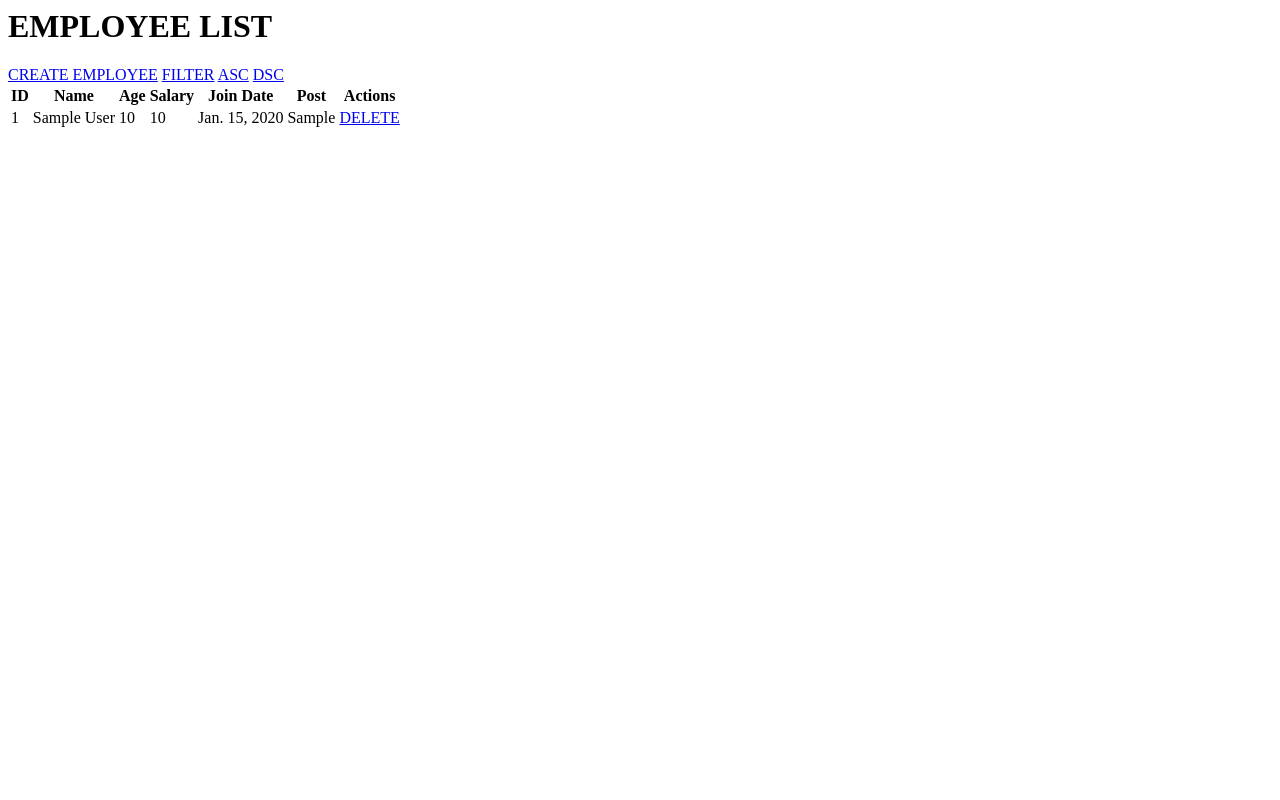
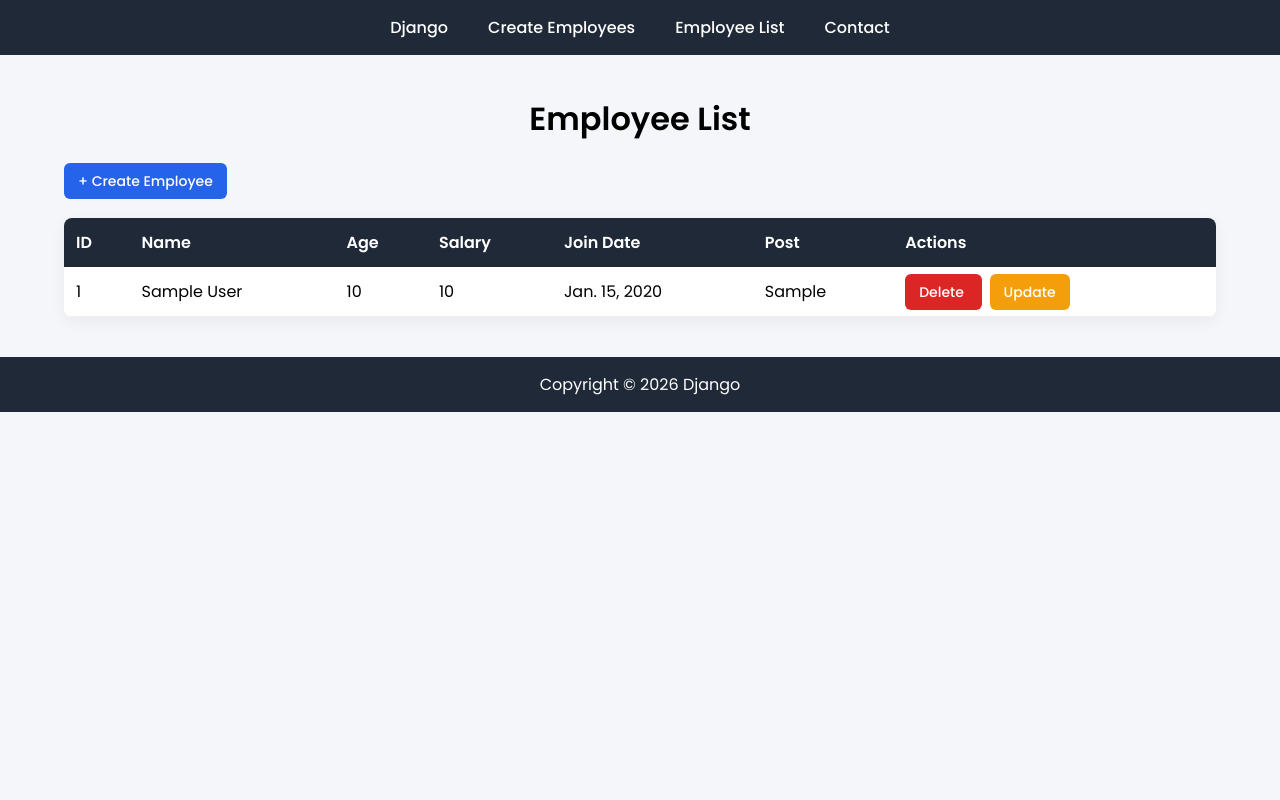
Before and after one commit to priyanshu77777/learning26, a Django app: page /employee/employeeList/ in a window 1280 px wide. Run offline with Django 5.2, Linux system fonts and the light colour scheme; tables that the repository leaves empty hold one stand-in row (values such as "Sample post"); parts of the project's set-up code (start-up, migrations or seed data) failed here and were passed over.

Commit message:
navbar and form making

```diff
--- a/employee/urls.py
+++ b/employee/urls.py
@@ -8,5 +8,6 @@ urlpatterns = [
     path('createCourse/',views.createCourse),
     path('deleteEmployee/<int:id>',views.deleteEmployee,name="deleteEmployee"),
     path("filterEmployee/",views.filterEmployee,name="filterEmployee"),
-    path('sortemployee/<int:id>',views.sortemployee,name="sortemployee")
+    path('sortemployee/<int:id>',views.sortemployee,name="sortemployee"),
+    path('updateEmployee/<int:id>',views.updateEmployee,name="updateEmployee")
 ]
--- a/employee/views.py
+++ b/employee/views.py
@@ -119,3 +119,13 @@ def sortemployee(request,id):
     else:
         employees = Employee.object.all().values()
     return render(request,"employee/employeeList.html",{"employees":employees})
+
+def updateEmployee(request,id):
+    employee = Employee.objects.get(id=id)
+    if request.method == "POST":
+        form = EmployeeForm(request.POST,instance=employee)
+        form.save()
+        return redirect("employeeList")
+    else:
+        form = EmployeeForm(instance=employee)
+        return render(request,"employee/updateEmployee.html",{"form":form})
--- a/learning26/settings.py
+++ b/learning26/settings.py
@@ -121,4 +121,7 @@ USE_TZ = True
 # Static files (CSS, JavaScript, Images)
 # https://docs.djangoproject.com/en/6.0/howto/static-files/
 
-STATIC_URL = 'static/'
+STATIC_URL = '/static/'
+STATICFILES_DIRS = [
+    BASE_DIR / "static"
+]
--- /dev/null
+++ b/static/style.css
@@ -0,0 +1,130 @@
+/* Google Font */
+@import url('https://fonts.googleapis.com/css2?family=Poppins:wght@300;400;500;600&display=swap');
+
+* {
+    margin: 0;
+    padding: 0;
+    box-sizing: border-box;
+}
+
+body {
+    font-family: 'Poppins', sans-serif;
+    background-color: #f4f6f9;
+}
+
+/* ================= NAVBAR ================= */
+
+.navbar {
+    background: #1f2937;
+    padding: 15px 0;
+    display: flex;
+    justify-content: center;
+    gap: 40px;
+}
+
+.navbar a {
+    color: white;
+    text-decoration: none;
+    font-weight: 500;
+    transition: 0.3s;
+}
+
+.navbar a:hover {
+    color: #38bdf8;
+}
+
+/* ================= CONTAINER ================= */
+
+.container {
+    width: 90%;
+    margin: 40px auto;
+}
+
+/* ================= TITLE ================= */
+
+h1 {
+    text-align: center;
+    margin-bottom: 25px;
+    font-size: 32px;
+}
+
+/* ================= BUTTONS ================= */
+
+.btn {
+    padding: 8px 14px;
+    border-radius: 6px;
+    text-decoration: none;
+    font-size: 14px;
+    font-weight: 500;
+    transition: 0.3s;
+}
+
+.btn-primary {
+    background: #2563eb;
+    color: white;
+}
+
+.btn-primary:hover {
+    background: #1d4ed8;
+}
+
+.btn-danger {
+    background: #dc2626;
+    color: white;
+}
+
+.btn-danger:hover {
+    background: #b91c1c;
+}
+
+.btn-warning {
+    background: #f59e0b;
+    color: white;
+}
+
+.btn-warning:hover {
+    background: #d97706;
+}
+
+/* ================= TABLE ================= */
+
+table {
+    width: 100%;
+    border-collapse: collapse;
+    background: white;
+    border-radius: 8px;
+    overflow: hidden;
+    box-shadow: 0 5px 15px rgba(0,0,0,0.05);
+}
+
+th {
+    background: #1f2937;
+    color: white;
+    padding: 12px;
+    text-align: left;
+}
+
+td {
+    padding: 12px;
+    border-bottom: 1px solid #eee;
+}
+
+tr:hover {
+    background: #f1f5f9;
+}
+
+/* ================= ACTION LINKS ================= */
+
+.actions a {
+    margin-right: 8px;
+}
+
+/* ================= FOOTER ================= */
+
+.footer {
+    margin-top: 40px;
+    background: #1f2937;
+    color: white;
+    text-align: center;
+    padding: 15px;
+}
--- /dev/null
+++ b/templates/base.html
@@ -0,0 +1,27 @@
+{% load static %}
+<!DOCTYPE html>
+<html>
+<head>
+    <title>Employee Management</title>
+    <link rel="stylesheet" href="{% static 'style.css' %}">
+</head>
+<body>
+
+    <div class="navbar">
+        <a href="/">Django</a>
+        <a href="/employee/create/">Create Employees</a>
+        <a href="/employee/employeeList/">Employee List</a>
+        <a href="/contact/">Contact</a>
+    </div>
+
+    <div class="container">
+        {% block content %}
+        {% endblock %}
+    </div>
+
+    <div class="footer">
+        Copyright © 2026 Django
+    </div>
+
+</body>
+</html>
--- a/templates/employee/createEmployeeWithForm.html
+++ b/templates/employee/createEmployeeWithForm.html
@@ -1,3 +1,4 @@
+{% extends 'base.html' %}
 <h1>CRETAE EMPLOYEEFORM</h1>
 <a href="{% url 'employeeList' %}">Employee List</a>
 <form method="POST">
--- a/templates/employee/employeeList.html
+++ b/templates/employee/employeeList.html
@@ -1,11 +1,16 @@
-<h1>EMPLOYEE LIST</h1>
-<a href="{% url 'createEmployeeWithForm' %}">CREATE EMPLOYEE</a>
-<a href ="{% url 'filterEmployee' %}">FILTER</a>
-<a href ="{% url 'sortemployee' 1%}">ASC</a>
-<a href ="{% url 'sortemployee' 2%}">DSC</a>
+{% extends 'base.html' %}
+{% block content %}
+
+<h1>Employee List</h1>
+
+<a href="{% url 'createEmployeeWithForm' %}" class="btn btn-primary">
+    + Create Employee
+</a>
+
+
+<br><br>
 
 <table>
-    <thead>
     <tr>
         <th>ID</th>
         <th>Name</th>
@@ -15,19 +20,28 @@
         <th>Post</th>
         <th>Actions</th>
     </tr>
-    </thead>
-    <tbody>
-        {% for emp in employees  %}
+
+    {% for emp in employees %}
     <tr>
-            <td>{{emp.id}}</td>
-            <td>{{emp.name}}</td>
-            <td>{{emp.age}}</td>
-            <td>{{emp.salary}}</td>
-            <td>{{emp.join_date}}</td>
-            <td>{{emp.post}}</td>
-            <td>
-                <a href ="{% url 'deleteEmployee' emp.id %}">DELETE</a></td>
+        <td>{{ emp.id }}</td>
+        <td>{{ emp.name }}</td>
+        <td>{{ emp.age }}</td>
+        <td>{{ emp.salary }}</td>
+        <td>{{ emp.join_date }}</td>
+        <td>{{ emp.post }}</td>
+        <td class="actions">
+            <a href="{% url 'deleteEmployee' emp.id %}" class="btn btn-danger">
+            Delete
+            </a>
+
+            <a href="{% url 'updateEmployee' emp.id %}" class="btn btn-warning">
+            Update
+            </a>
+        </td>
+
     </tr>
     {% endfor %}
-    </tbody>
+
 </table>
+
+{% endblock %}
--- /dev/null
+++ b/templates/employee/updateEmployee.html
@@ -0,0 +1,5 @@
+<form method = "post">
+    {% csrf_token %}
+    {{form.as_p}}
+    <input type="submit" value="update">
+</form>
--- /dev/null
+++ b/templates/footer.html
@@ -0,0 +1,3 @@
+<div class="footer">
+      <p>Copyright &copy; 2026 Django</p>
+    </div>
```
Also changed, not shown: templates/usernavbar.html (added, +10 -0 lines). Lines whose indentation alone changed are shown as unchanged.
